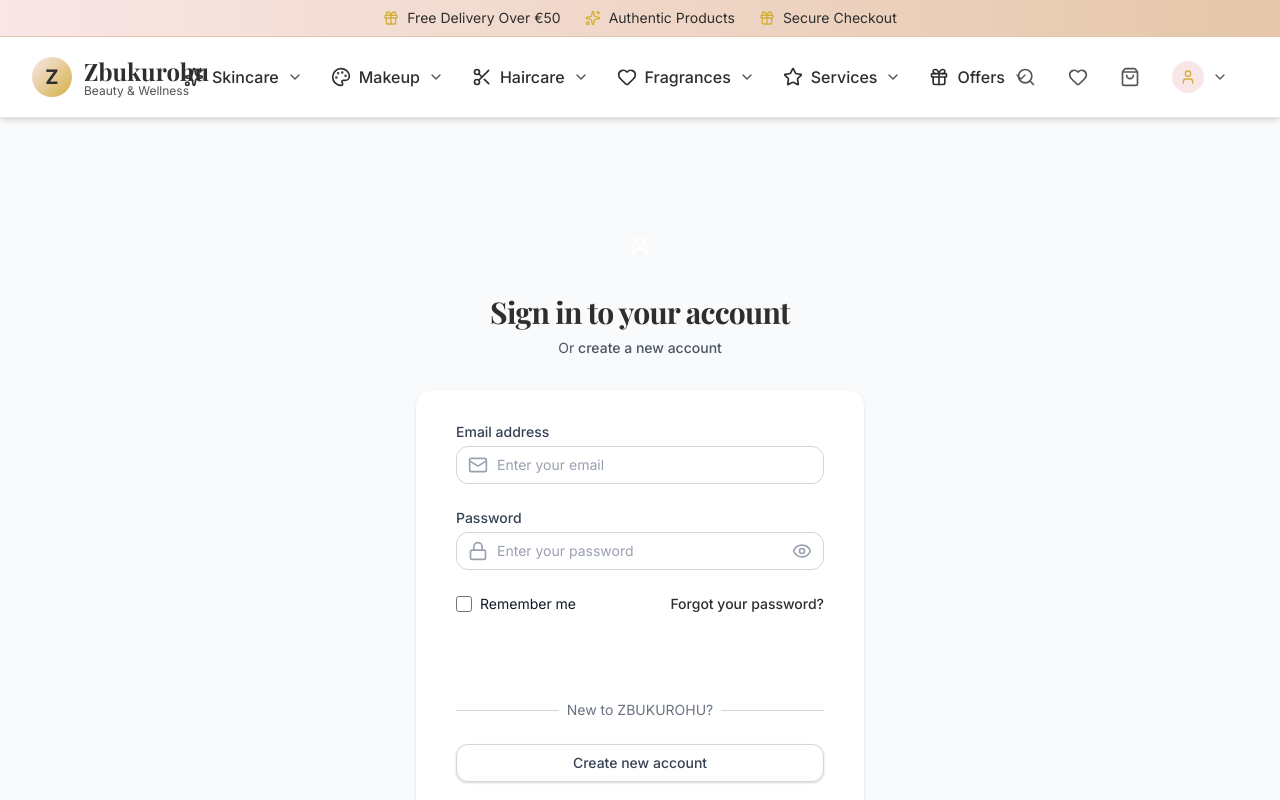
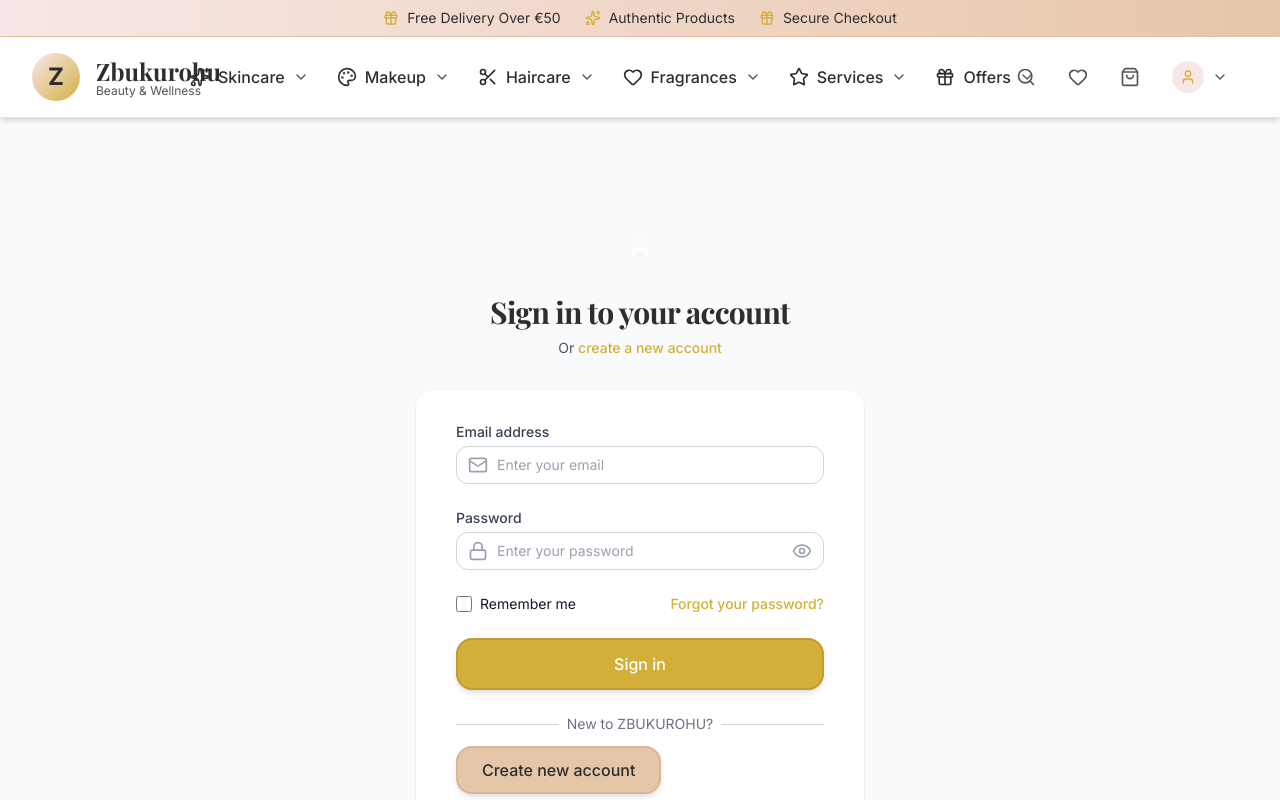
Before and after one commit to fibra21/ZbukurohuV2, a Next.js app: page /auth/login in a window 1280 px wide. Shown: the top 800 px of the page. Built offline with nearby package versions, Linux system fonts and the light colour scheme.

Commit message:
Fix UI issues: improve logo spacing in header, fix button contrast in login page using brandbook design system

```diff
--- a/src/app/auth/login/page.tsx
+++ b/src/app/auth/login/page.tsx
@@ -42,7 +42,7 @@ export default function LoginPage() {
         </h2>
         <p className="mt-2 text-center text-sm text-gray-600">
           Or{' '}
-          <Link href="/auth/register" className="font-medium text-primary hover:text-primary/80">
+          <Link href="/auth/register" className="font-medium text-brand-accent hover:text-brand-accent-dark">
             create a new account
           </Link>
         </p>
@@ -121,7 +121,7 @@ export default function LoginPage() {
               </div>
 
               <div className="text-sm">
-                <Link href="/auth/forgot-password" className="font-medium text-primary hover:text-primary/80">
+                <Link href="/auth/forgot-password" className="font-medium text-brand-accent hover:text-brand-accent-dark">
                   Forgot your password?
                 </Link>
               </div>
@@ -131,11 +131,11 @@ export default function LoginPage() {
               <button
                 type="submit"
                 disabled={isLoading}
-                className="group relative w-full flex justify-center py-2 px-4 border border-transparent text-sm font-medium rounded-md text-white bg-primary hover:bg-primary/90 focus:outline-none focus:ring-2 focus:ring-offset-2 focus:ring-primary disabled:opacity-50 disabled:cursor-not-allowed"
+                className="btn-accent w-full text-center"
               >
                 {isLoading ? (
-                  <div className="flex items-center">
-                    <div className="animate-spin rounded-full h-4 w-4 border-b-2 border-white mr-2" />
+                  <div className="flex items-center justify-center">
+                    <div className="animate-spin rounded-full h-4 w-4 border-b-2 border-text-inverse mr-2" />
                     Signing in...
                   </div>
                 ) : (
@@ -158,7 +158,7 @@ export default function LoginPage() {
             <div className="mt-6">
               <Link
                 href="/auth/register"
-                className="w-full flex justify-center py-2 px-4 border border-gray-300 rounded-md shadow-sm text-sm font-medium text-gray-700 bg-white hover:bg-gray-50 focus:outline-none focus:ring-2 focus:ring-offset-2 focus:ring-primary"
+                className="btn-secondary w-full text-center"
               >
                 Create new account
               </Link>
--- a/src/components/layout/Header.tsx
+++ b/src/components/layout/Header.tsx
@@ -199,9 +199,9 @@ export function Header() {
         <div className="w-full max-w-7xl mx-auto px-4 sm:px-6 lg:px-8">
           <div className="flex items-center justify-between h-20">
             {/* Logo */}
-            <Link href="/" className="flex items-center space-x-3 flex-shrink-0">
-              <div className="w-10 h-10 bg-gradient-to-br from-brand-primary to-brand-accent rounded-xl flex items-center justify-center">
-                <span className="text-text-primary font-bold text-xl font-heading">Z</span>
+            <Link href="/" className="flex items-center space-x-4 flex-shrink-0">
+              <div className="w-12 h-12 bg-gradient-to-br from-brand-primary to-brand-accent rounded-xl flex items-center justify-center">
+                <span className="text-text-primary font-bold text-2xl font-heading">Z</span>
               </div>
               <div>
                 <h1 className="text-2xl font-bold text-text-primary font-heading">Zbukurohu</h1>
```
